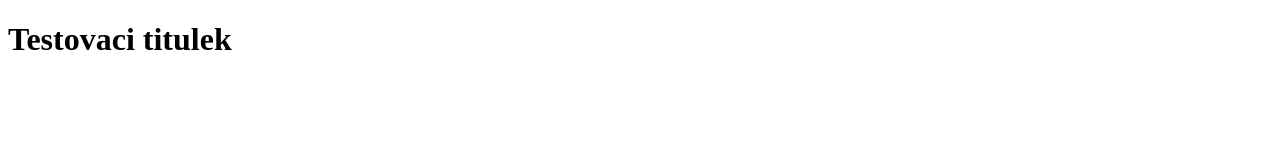
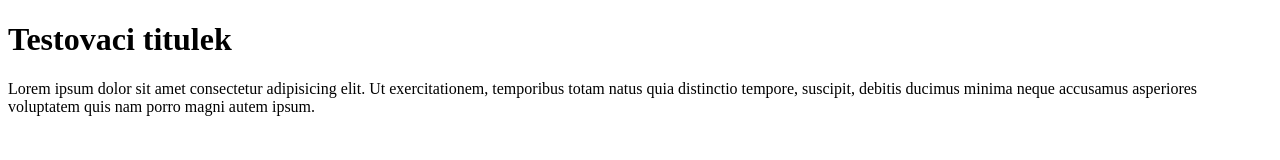
Before and after one commit to Tvorim-Web-od-A-do-Z-2-jaro-2021-Praha/portfolio-projekt-tomaskazatel, a plain HTML site: page index.html in a window 1280 px wide. Drawn offline with Linux system fonts and the light colour scheme.

Commit message:
Druhy ukol

```diff
--- a/index.html
+++ b/index.html
@@ -8,5 +8,6 @@
 </head>
 <body>
     <h1>Testovaci titulek</h1>
+    <p>Lorem ipsum dolor sit amet consectetur adipisicing elit. Ut exercitationem, temporibus totam natus quia distinctio tempore, suscipit, debitis ducimus minima neque accusamus asperiores voluptatem quis nam porro magni autem ipsum.</p>
 </body>
 </html>
```
